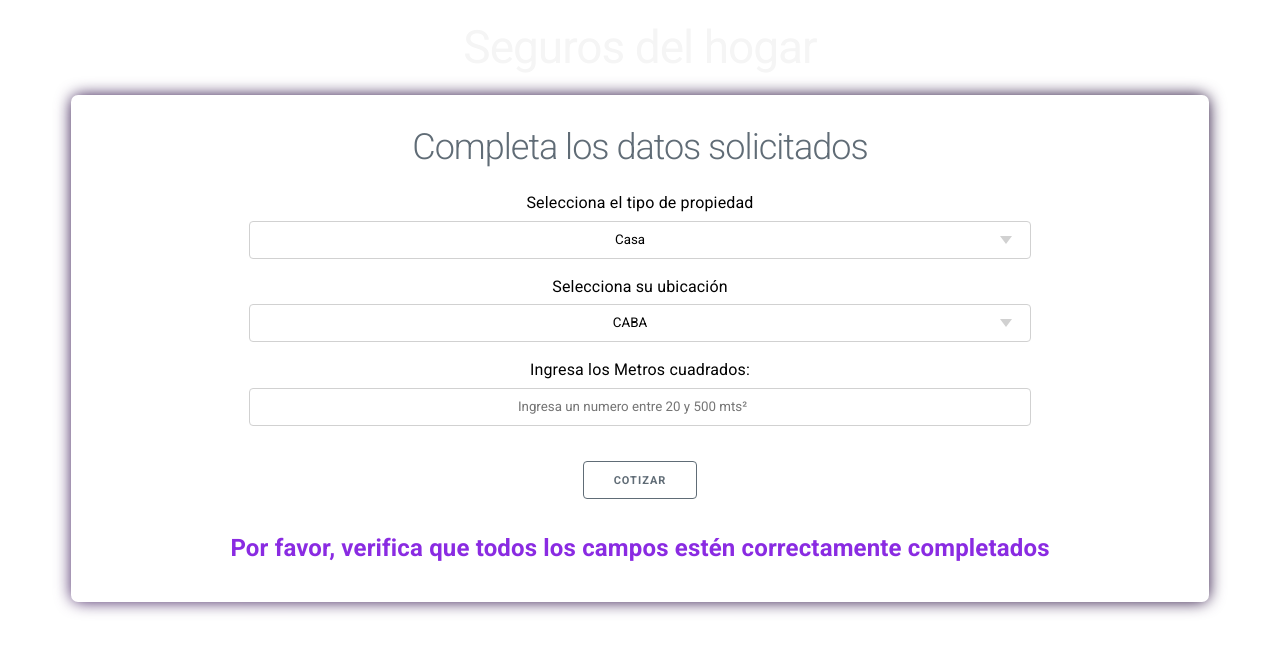
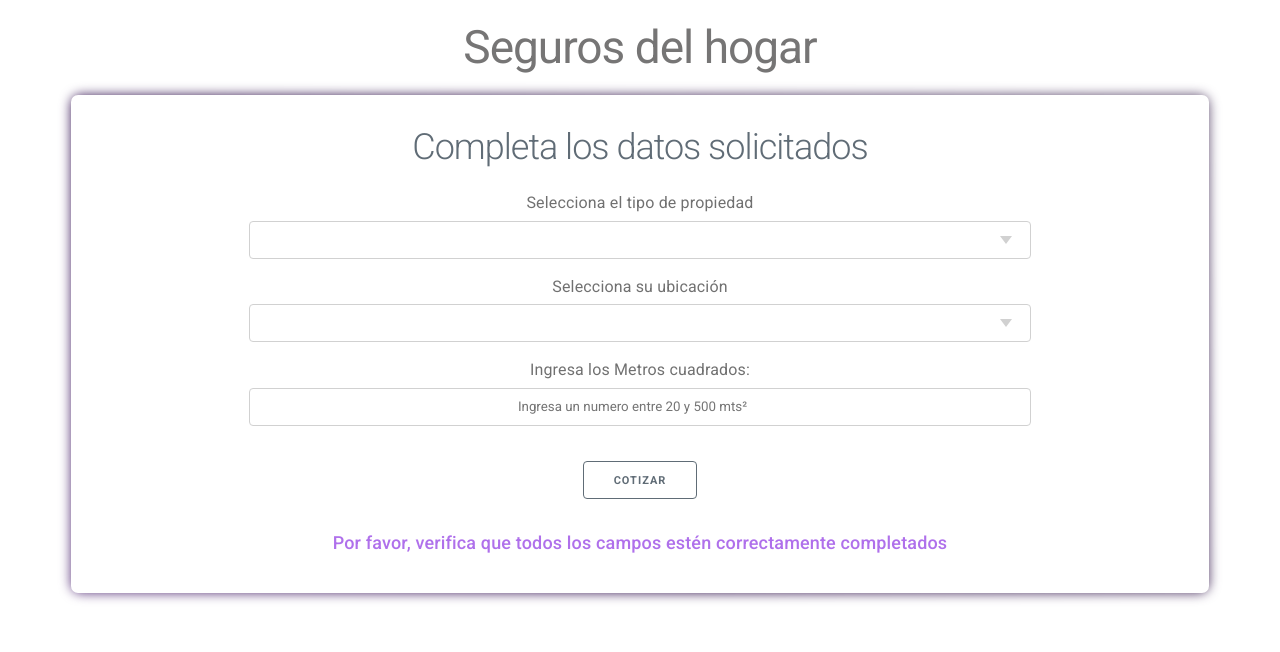
Before and after one commit to hayle-f/curso-JS, a website built with Vite: page index-proy-integ.html in a window 1280 px wide. Both pictures are taken after a click on the button "COTIZAR". Built offline with nearby package versions, Linux system fonts and the light colour scheme.

Commit message:
commit de proyecto integrador

```diff
--- a/css/style-proyInteg.css
+++ b/css/style-proyInteg.css
@@ -19,12 +19,16 @@ html {
 
 h1 {
     font-weight: 400;
-    color: whitesmoke;
+    color: rgb(118, 117, 117);
 }
 
 label {
     font-weight: 400;
-    color: black;
+    color: rgba(0, 0, 0, 0.559);
+}
+
+select {
+    cursor: pointer;
 }
 
 .div-quote {
@@ -33,7 +37,6 @@ label {
     margin-right: 5%;
     padding: 10px;
     border-color: whitesmoke;
-   /*  box-shadow: 26px 28px 15px -8px rgba(0,0,0,0.15); */
     border-radius: 0.7rem;
     position: relative;
 }
@@ -47,12 +50,11 @@ label {
     width: 100%;
     height: 100%;
     background: linear-gradient(45deg,
-    #cb9df4,#8656af, #361851, #18042b,
-     /* #18042b, #361851, #6c3f94, #9462c0, */
-     #11031f, #3a1c55, #8656af, #cb9df4);
-    background-size: 1000%;
+    #cb9df4,#8656af, #361851, #18042b9f,
+     #11031fa3, #3a1c55, #8656af, #cb9df4);
+    background-size: 800%;
     border-radius: 10px;
-    filter: blur(8px);
+    filter: blur(6px);
     animation: glowing 45s linear infinite;
 }
 
@@ -76,7 +78,6 @@ label {
 
 .div-blocked {
     pointer-events: none;
-    opacity: 0.5;
 }
 
 
@@ -90,8 +91,13 @@ select, input {
 }
 
 #valorPoliza {
-    color: blueviolet;
-    font-size: x-large;
+    color: #892be2ac;
+    font-size: large;
+    font-weight: 500;
+}
+
+span {
+    color: #892be2;
     font-weight: 700;
 }
 
@@ -104,7 +110,3 @@ button:hover {
 button:active {
     background-color: rgb(178, 104, 247) !important;
 }
-
-/* .text-red {
-    color: red !important;
-} */
--- a/js/app.js
+++ b/js/app.js
@@ -134,7 +134,7 @@ let fmPropiedad, fmUbicacion;
 
 //cargar datos propiedad
 function cargarPropiedades(datosPropiedad) {
-    let opcionPropiedad = ''
+    let opcionPropiedad = '<option value=""></option>'
     for (let propiedad of datosPropiedad) {
         opcionPropiedad += `<option>${propiedad.tipo}</option>`
     }
@@ -143,7 +143,7 @@ function cargarPropiedades(datosPropiedad) {
 
 //cargar datos ubicacion
 function cargarUbicaciones(datosUbicacion) {
-    let opcionUbicacion = ''
+    let opcionUbicacion = '<option value=""></option>'
     for (let ubicacion of datosUbicacion) {
         opcionUbicacion += `<option>${ubicacion.tipo}</option>`
     }
@@ -200,7 +200,7 @@ function cotizar() {
             setTimeout(() => {
             let poliza = parseFloat((fmPropiedad.fm * fmUbicacion.valor * metrosCuad * costoBaseMt2).toFixed(2))
             console.log(poliza)
-            let mensaje = `El monto de la poliza de un/a ${fmPropiedad.tipo}, en ${fmUbicacion.tipo}, con ${metrosCuad} mts2 es de: $${poliza}`
+            let mensaje = `El monto de la poliza de un/a ${fmPropiedad.tipo}, en ${fmUbicacion.tipo}, con ${metrosCuad} mts2 es de: <span>$${poliza}/m\u00B2</span>`
             document.getElementById("valorPoliza").innerHTML = mensaje
             console.log(mensaje)
             divPrincipal.classList.remove("div-blocked")
```
